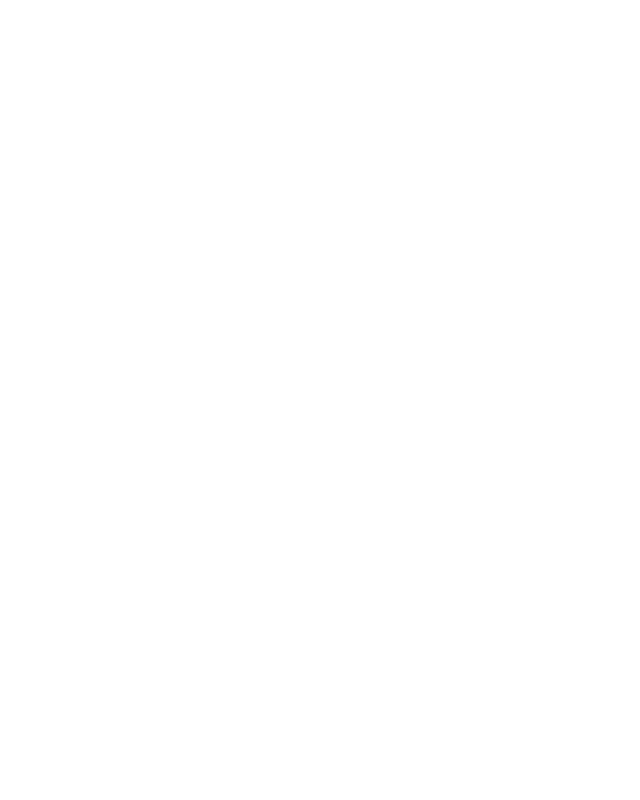
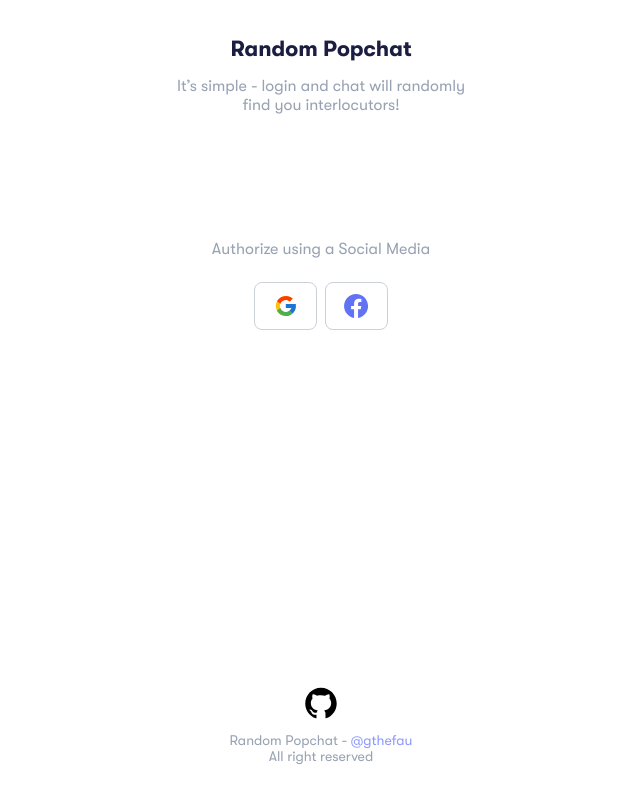
Before and after one commit to goethefau/popchat, a React (Create React App) app: page / in a window 1280 px wide. Shown: the whole page, without its empty margins (319-959 px from the left). Built offline with nearby package versions, Linux system fonts and the light colour scheme; no server answers.

Commit message:
Add: App routing

```diff
--- a/src/App.tsx
+++ b/src/App.tsx
@@ -1,11 +1,28 @@
 import React from 'react';
 
-const App:React.FC = () => {
-  return (
-    <div className="App">
+import {
+    BrowserRouter,
+    Routes,
+    Route,
+} from "react-router-dom";
+import Homepage from "./components/homepage/homepage";
+import {AppStyled} from "./AppStyled";
+import ChatPage from "./components/chat/chat-page";
 
-    </div>
-  );
+const App: React.FC = () => {
+
+    return (
+        <AppStyled className="app">
+            <BrowserRouter>
+                <Routes>
+                    <Route path="/" element={<Homepage/>}/>
+                    <Route path="/chat">
+                        <Route path=":chat_id" element={<ChatPage/>}/>
+                    </Route>
+                </Routes>
+            </BrowserRouter>
+        </AppStyled>
+    );
 }
 
-export default App;
+export default App
```
